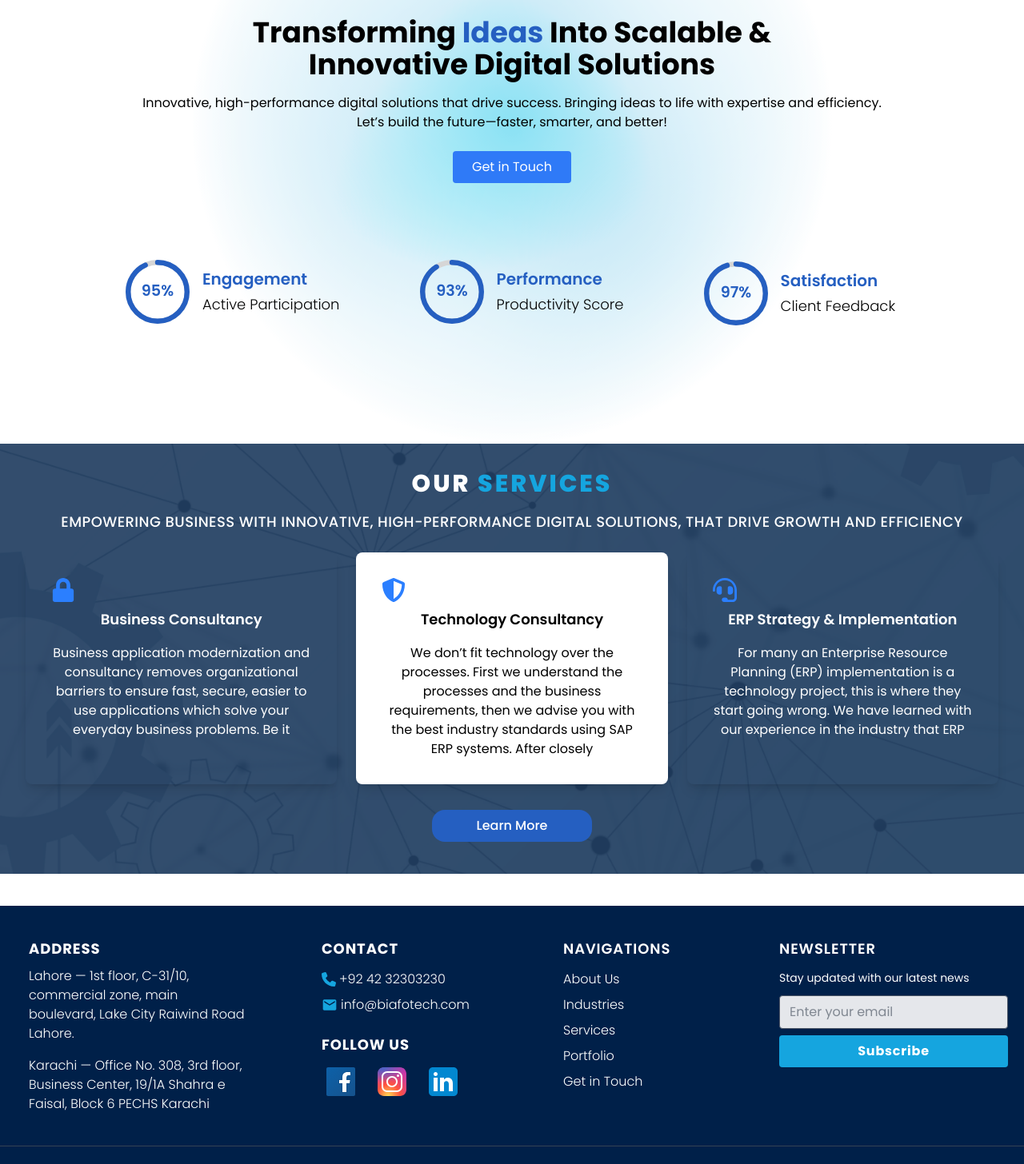
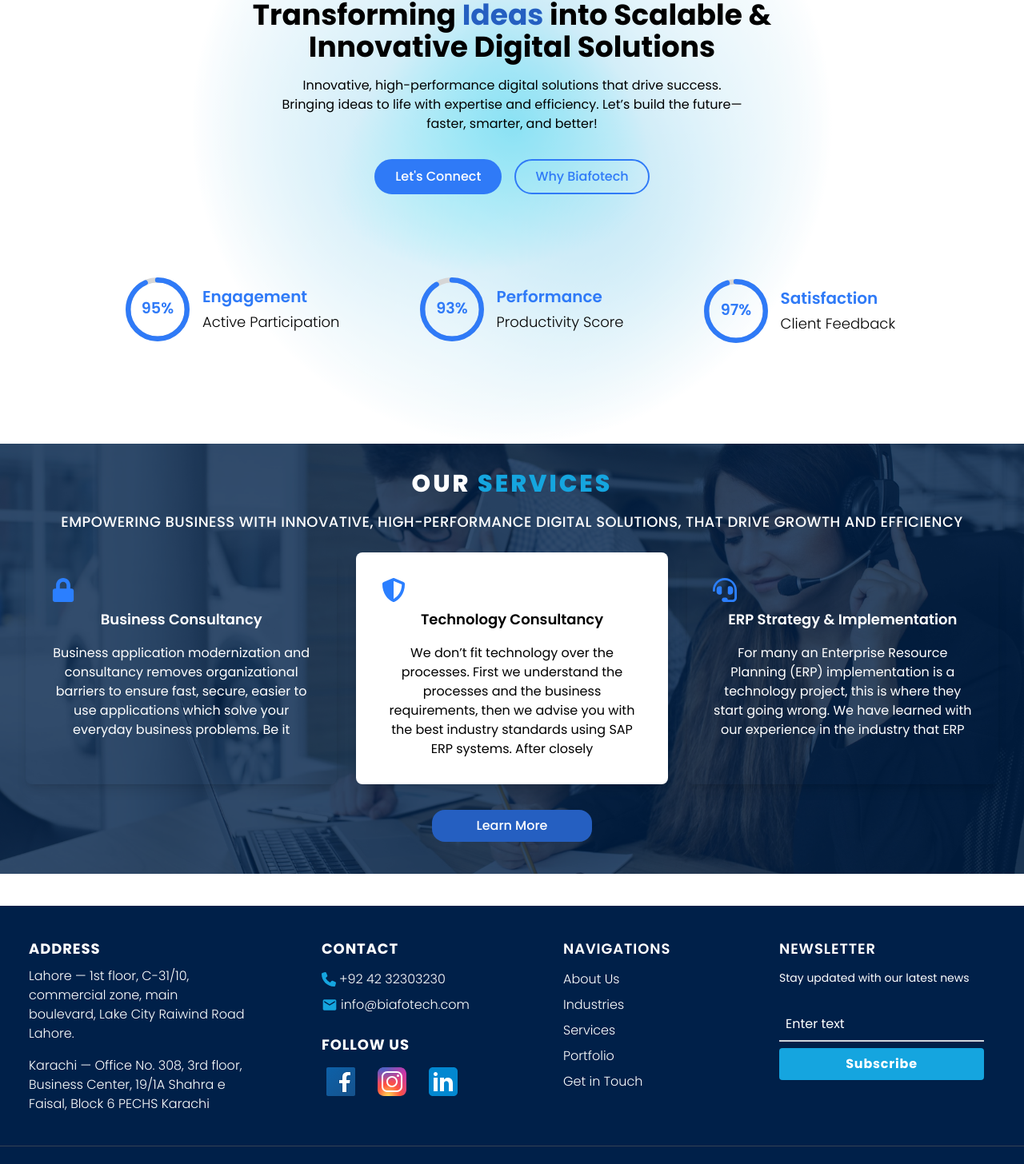
Before and after one commit to ahmadsohailMask01/company-website, a Next.js app: page / in a window 1280 px wide. Shown: the part 245-1701 px from the top of the page at 80% size. Built offline with nearby package versions, Linux system fonts and the light colour scheme.

Commit message:
Further changes

```diff
--- /dev/null
+++ b/src/app/components/FloatingInput/FloatingInput.jsx
@@ -0,0 +1,30 @@
+import { useState } from "react";
+
+export default function FloatingInput() {
+  const [isFocused, setIsFocused] = useState(false);
+  const [inputValue, setInputValue] = useState("");
+
+  return (
+    <div className="relative w-64 mt-4">
+      <input
+        type="text"
+        id="floatingInput"
+        className="peer w-full border-b-2 border-gray-300 bg-transparent tracking-wide font-medium text-white focus:border-blue-500 focus:outline-none p-2 placeholder-transparent"
+        placeholder="Enter text"
+        onFocus={() => setIsFocused(true)}
+        onBlur={() => setIsFocused(inputValue !== "")}
+        onChange={(e) => setInputValue(e.target.value)}
+      />
+      <label
+        htmlFor="floatingInput"
+        className={`absolute left-2 transition-all text-white ${
+          isFocused || inputValue
+            ? "-top-4 text-xs text-blue-500"
+            : "top-2 text-base"
+        }`}
+      >
+        Enter text
+      </label>
+    </div>
+  );
+}
--- a/src/app/components/Footer/Footer.jsx
+++ b/src/app/components/Footer/Footer.jsx
@@ -5,6 +5,8 @@ import { MdEmail } from "react-icons/md";
 import { BsLinkedin } from "react-icons/bs";
 import { ImFacebook2 } from "react-icons/im";
 import { PiInstagramLogoFill } from "react-icons/pi";
+
+import FloatingInput from "../FloatingInput/FloatingInput";
 
 const Footer = () => {
   const quickLinks = [
@@ -89,11 +91,7 @@ const Footer = () => {
           <h3 className="text-lg font-semibold text-white tracking-wider">NEWSLETTER</h3>
           <p className="text-sm mt-3">Stay updated with our latest news</p>
           <div className="mt-3">
-            <input
-              type="email"
-              placeholder="Enter your email"
-              className="w-full px-3 py-2 rounded bg-gray-200 text-gray-800 border border-gray-600 focus:outline-none"
-            />
+            <FloatingInput/>
             <button className="mt-2 w-full bg-[#15A5DF] hover:bg-blue-600 text-white font-bold tracking-wider px-3 py-2 rounded">
               Subscribe
             </button>
--- a/src/app/components/Header/Header.jsx
+++ b/src/app/components/Header/Header.jsx
@@ -43,7 +43,7 @@ const Header = () => {
           <Button
             onClick={() => router.push("/get-in-touch")}
             label="Get in Touch"
-            className="cursor-pointer text-white bg-[#2F7AF7] px-4 py-2 text-sm rounded-3xl"
+            className="cursor-pointer text-white bg-themebluehero px-4 py-2 text-sm rounded-3xl"
           />
         </div>
       </nav>
--- a/src/app/components/HeroSection/HeroSection.jsx
+++ b/src/app/components/HeroSection/HeroSection.jsx
@@ -10,23 +10,30 @@ const HeroSection = () => {
   return (
     <>
       <section
-        className={`mb-80 pt-70 space-y-2 md:mb-50 lg:pt-32 flex flex-col text-center font-poppins items-center bg-center justify-center lg:mb-0 bg-no-repeat bg-[url(/images/HeroBackground.svg)] bg-[auto_100%] text-white  w-full z-0 h-screen  md:pt-70 `}
+        className={`mb-[400px] pt-[450px] space-y-2 md:mb-50 lg:pt-32 flex flex-col text-center font-poppins items-center bg-center justify-center lg:mb-0 bg-no-repeat bg-[url(/images/HeroBackground.svg)] bg-[auto_100%] text-white  w-full z-0 h-screen  md:pt-70 `}
       >
         <div className=" flex flex-col relative justify-center text-center items-center gap-2 w-full rounded-2xl">
           <h2 className="text-4xl font-bold text-black ">
-            Transforming <font className="text-[#255FC1]">Ideas</font> Into
+            Transforming <font className="text-[#255FC1]">Ideas</font> into
             Scalable & <br /> Innovative Digital Solutions
           </h2>
-          <p className="mt-2 text-black">
+          <p className="mt-2 text-black w-[90%] lg:w-[45%]">
             Innovative, high-performance digital solutions that drive success.
             Bringing ideas to life with expertise and efficiency.
-            <br /> Let’s build the future—faster, smarter, and better!
+            Let’s build the future—faster, smarter, and better!
           </p>
+          <div className="flex flex-col space-y-2 gap-4 mt-4 mb-20 items-center justify-center md:flex-row md:justify-center md:items-center">
           <Button
-            className="mt-4 px-6 py-2 mb-20 bg-[#2F7AF7] rounded flex gap-2 justify-center cursor-pointer items-center font-poppins"
+            className="px-6 py-2 border-2 border-themebluehero bg-themebluehero rounded-[100px] flex gap-2 justify-center cursor-pointer items-center font-poppins font-medium md:mt-2"
             onClick={() => router.push("/get-in-touch")}
-            label="Get in Touch"
+            label="Let's Connect"
           />
+          <Button
+            className=" px-6 py-2 border-2 transition-all duration-300 border-themebluehero text-themebluehero rounded-[100px] flex gap-2 justify-center cursor-pointer items-center font-poppins font-medium hover:text-white hover:bg-[#255fc1] hover:border-[#255fc1]"
+            onClick={() => router.push("/about-us")}
+            label="Why Biafotech"
+          />
+          </div>
         </div>
         <div className="flex flex-col space-y-1 justify-center lg:w-full lg:flex-row lg:gap-20">
           <StaticDataCard
--- a/src/app/components/StaticDataCard/StaticDataCard.jsx
+++ b/src/app/components/StaticDataCard/StaticDataCard.jsx
@@ -11,14 +11,14 @@ const StaticDataCard = ({ value, text, title, description }) => {
             value={value}
             text={text}
             styles={buildStyles({
-              textColor: "#255fc1",
-              pathColor: "#255fc1",
+              textColor: "#2f7af7",
+              pathColor: "#2f7af7",
               textSize: "24px",
             })}
           />
         </div>
         <div className="flex flex-col p-1 w-auto space-y-1 justify-center">
-          <p className="font-semibold text-xl text-left text-[#255fc1] text-nowrap">
+          <p className="font-semibold text-xl text-left text-themebluehero text-nowrap">
             {title}
           </p>
           <p className="font-light  text-lg text-left text-nowrap">
--- a/src/app/globals.css
+++ b/src/app/globals.css
@@ -2,3 +2,12 @@
 .font-poppins {
   font-family: var(--font-geist-poppins);
 }
+.text-themebluehero{
+  color: #2f7af7;
+}
+.bg-themebluehero{
+  background-color: #2f7af7;
+}
+.border-themebluehero{
+  border-color: #2f7af7;
+}
```
Also changed, not shown: public/images/services_bg.jpg.
